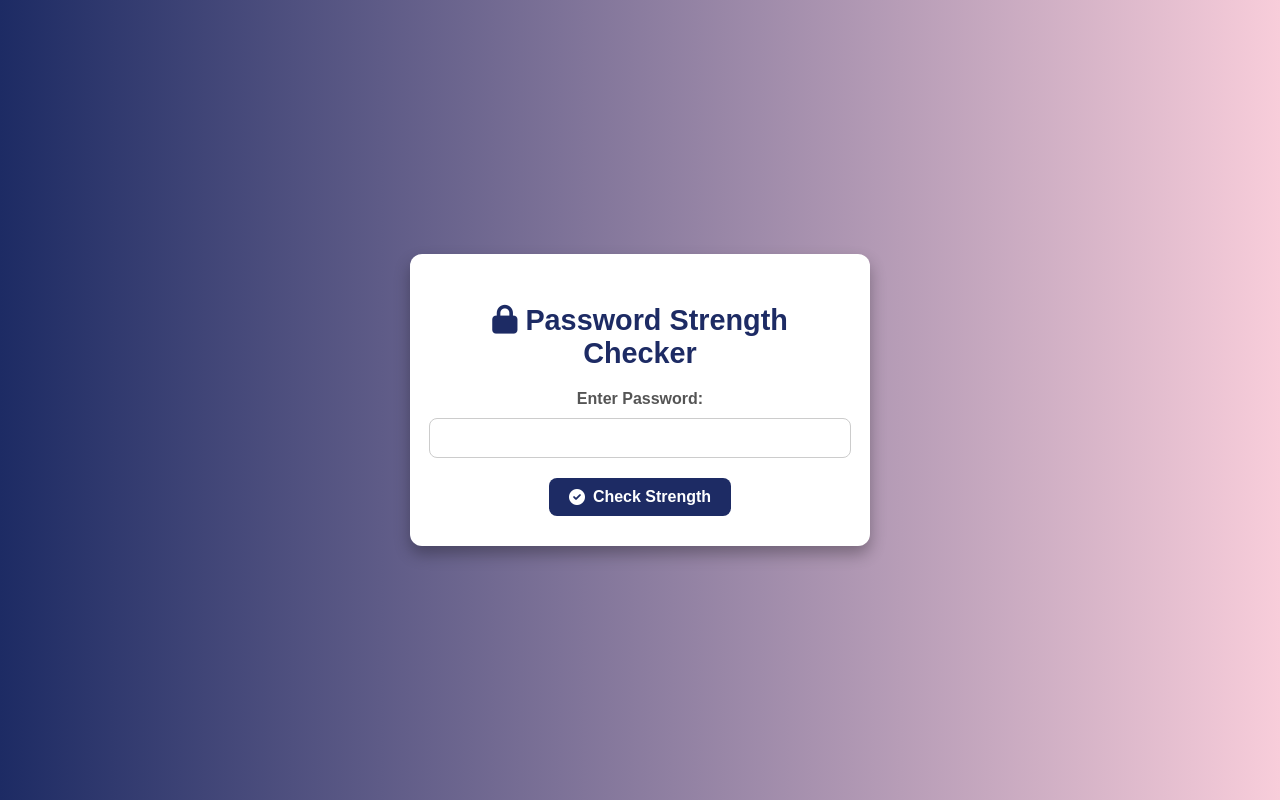
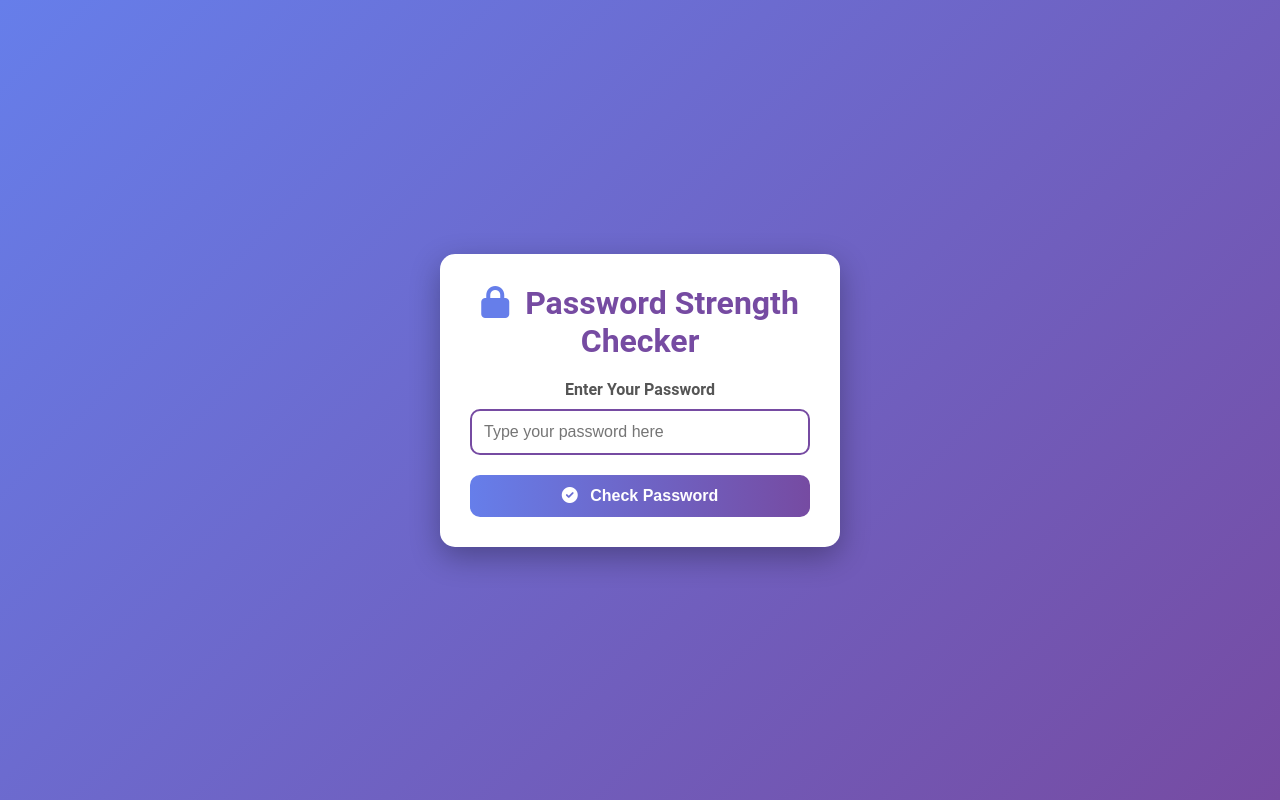
Before and after one commit to Ram001-code/FortiPass, a Flask app: page / in a window 1280 px wide. Run offline with Flask 3, Linux system fonts and the light colour scheme.

Commit message:
Made UI much better

```diff
--- a/templates/index.html
+++ b/templates/index.html
@@ -5,113 +5,141 @@
     <meta name="viewport" content="width=device-width, initial-scale=1.0">
     <title>Password Strength Checker</title>
     <link rel="stylesheet" href="https://cdnjs.cloudflare.com/ajax/libs/font-awesome/6.0.0-beta3/css/all.min.css">
+    <link rel="icon" href="../static/favicon.ico" type="image/x-icon">
     <style>
-        /* Styling the body and container */
+        /* General styles */
+        * {
+            margin: 0;
+            padding: 0;
+            box-sizing: border-box;
+        }
         body {
-            font-family: Arial, sans-serif;
+            font-family: 'Roboto', sans-serif;
             display: flex;
             justify-content: center;
             align-items: center;
             height: 100vh;
-            margin: 0;
-            background: linear-gradient(to right, #1d2b64, #f8cdda);
+            background: linear-gradient(135deg, #667eea, #764ba2);
             color: #333;
         }
+
+        /* Container styling */
         .container {
-            width: 100%;
+            width: 90%;
             max-width: 400px;
+            background: #fff;
             padding: 30px;
-            background-color: #ffffff;
-            border-radius: 12px;
-            box-shadow: 0 8px 16px rgba(0, 0, 0, 0.3);
+            border-radius: 15px;
+            box-shadow: 0 10px 30px rgba(0, 0, 0, 0.3);
             text-align: center;
             animation: fadeIn 1s ease;
         }
 
         /* Heading styles */
         h1 {
-            font-size: 1.8em;
+            font-size: 2em;
+            color: #764ba2;
             margin-bottom: 10px;
-            color: #1d2b64;
+        }
+        h1 i {
+            color: #667eea;
+            margin-right: 8px;
         }
 
-        /* Form input styling */
+        /* Form styles */
         form {
-            display: flex;
-            flex-direction: column;
-            align-items: center;
+            margin-top: 20px;
         }
         label {
-            margin-top: 10px;
+            display: block;
+            margin-bottom: 10px;
             font-weight: bold;
+            font-size: 1rem;
             color: #555;
         }
         input[type="password"] {
             width: 100%;
-            padding: 10px;
-            margin: 10px 0;
-            border: 1px solid #ccc;
-            border-radius: 8px;
-            font-size: 1em;
-            transition: all 0.3s ease;
+            padding: 12px;
+            margin-bottom: 20px;
+            border: 2px solid #764ba2;
+            border-radius: 10px;
+            font-size: 1rem;
+            outline: none;
+            transition: all 0.3s;
         }
         input[type="password"]:focus {
-            border-color: #1d2b64;
-            box-shadow: 0 0 5px rgba(29, 43, 100, 0.4);
+            border-color: #667eea;
+            box-shadow: 0 0 8px rgba(102, 126, 234, 0.5);
         }
 
-        /* Button styling */
+        /* Button styles */
         button {
-            display: flex;
-            align-items: center;
-            padding: 10px 20px;
-            background-color: #1d2b64;
+            width: 100%;
+            padding: 12px 20px;
+            background: linear-gradient(to right, #667eea, #764ba2);
             color: #fff;
+            font-size: 1rem;
+            font-weight: bold;
             border: none;
-            border-radius: 8px;
-            font-size: 1em;
+            border-radius: 10px;
             cursor: pointer;
-            transition: background-color 0.3s;
-            margin-top: 10px;
-            font-weight: bold;
+            transition: all 0.3s;
         }
         button:hover {
-            background-color: #f8cdda;
-            color: #1d2b64;
+            background: linear-gradient(to right, #764ba2, #667eea);
+            box-shadow: 0 4px 15px rgba(102, 126, 234, 0.5);
         }
         button i {
             margin-right: 8px;
         }
 
-        /* Styling for feedback */
+        /* Feedback styles */
         .feedback {
-            margin-top: 15px;
-            padding: 10px;
-            border-radius: 8px;
-            background-color: #f8f9fa;
-            color: #ff4d4d;
-            box-shadow: 0 2px 4px rgba(0, 0, 0, 0.1);
+            margin-top: 20px;
+            background: #f9f9f9;
+            padding: 15px;
+            border-radius: 10px;
             text-align: left;
+            color: #444;
+            box-shadow: 0 4px 10px rgba(0, 0, 0, 0.1);
+        }
+        .feedback strong {
+            font-size: 1.1rem;
+            color: #764ba2;
         }
         .feedback ul {
-            list-style-type: none;
+            list-style: none;
+            margin-top: 10px;
             padding: 0;
         }
         .feedback li {
-            margin: 5px 0;
+            margin-bottom: 10px;
+            font-size: 0.95rem;
+            display: flex;
+            align-items: center;
+        }
+        .feedback li i {
+            color: #667eea;
+            margin-right: 8px;
         }
 
         /* Password strength display */
         h2 {
-            color: #1d2b64;
-            margin-top: 15px;
-            font-weight: bold;
+            margin-top: 20px;
+            font-size: 1.5rem;
+            color: #667eea;
         }
 
-        /* Animation for container */
+        /* Animations */
         @keyframes fadeIn {
-            from { opacity: 0; transform: translateY(20px); }
-            to { opacity: 1; transform: translateY(0); }
+            from {
+                opacity: 0;
+                transform: translateY(20px);
+            }
+            to {
+                opacity: 1;
+                transform: translateY(0);
+            }
         }
     </style>
 </head>
@@ -119,9 +147,9 @@
     <div class="container">
         <h1><i class="fas fa-lock"></i> Password Strength Checker</h1>
         <form method="POST">
-            <label for="password">Enter Password:</label>
-            <input type="password" name="password" id="password" required>
-            <button type="submit"><i class="fas fa-check-circle"></i> Check Strength</button>
+            <label for="password">Enter Your Password</label>
+            <input type="password" name="password" id="password" placeholder="Type your password here" required>
+            <button type="submit"><i class="fas fa-check-circle"></i> Check Password</button>
         </form>
 
         <!-- Password strength result display -->
@@ -132,7 +160,7 @@
                 <strong>Suggestions:</strong>
                 <ul>
                     {% for f in feedback %}
-                        <li><i class="fas fa-exclamation-circle"></i> {{ f }}</li>
+                        <li><i class="fas fa-lightbulb"></i> {{ f }}</li>
                     {% endfor %}
                 </ul>
             </div>
```
